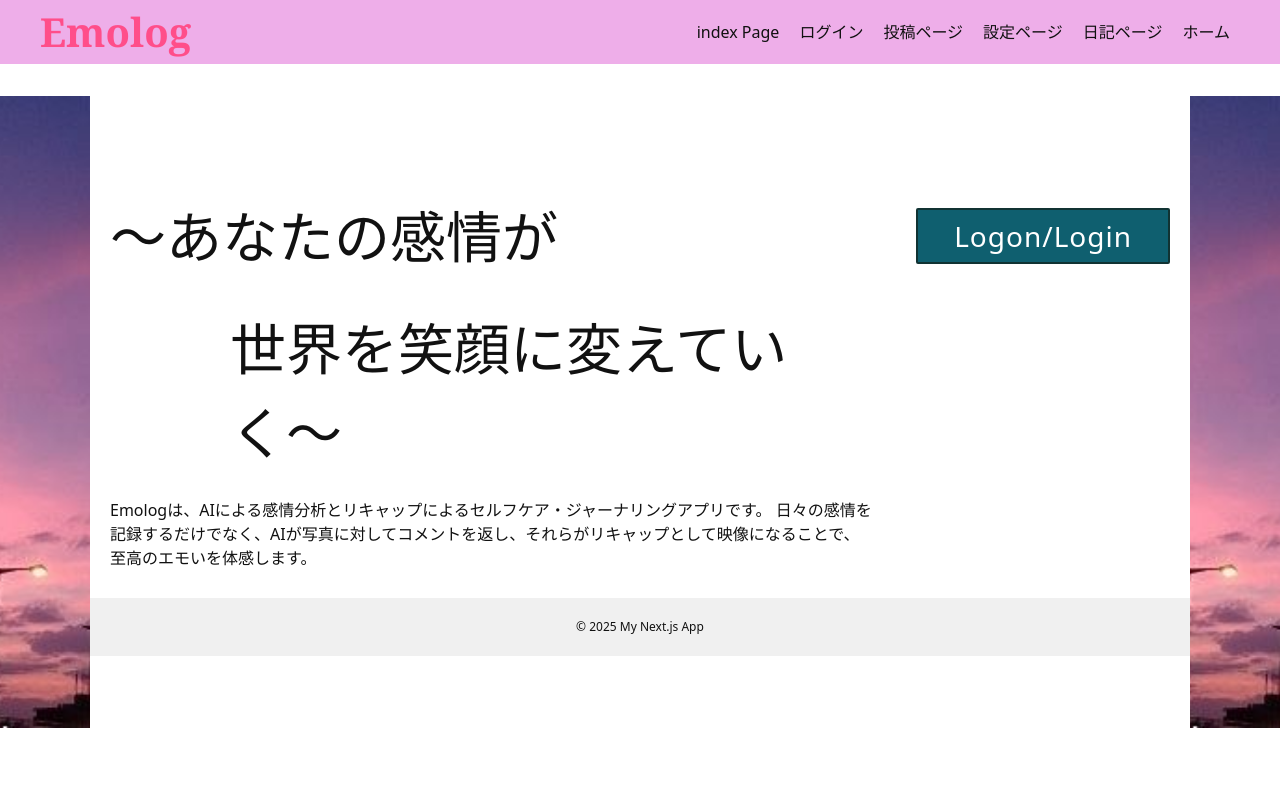
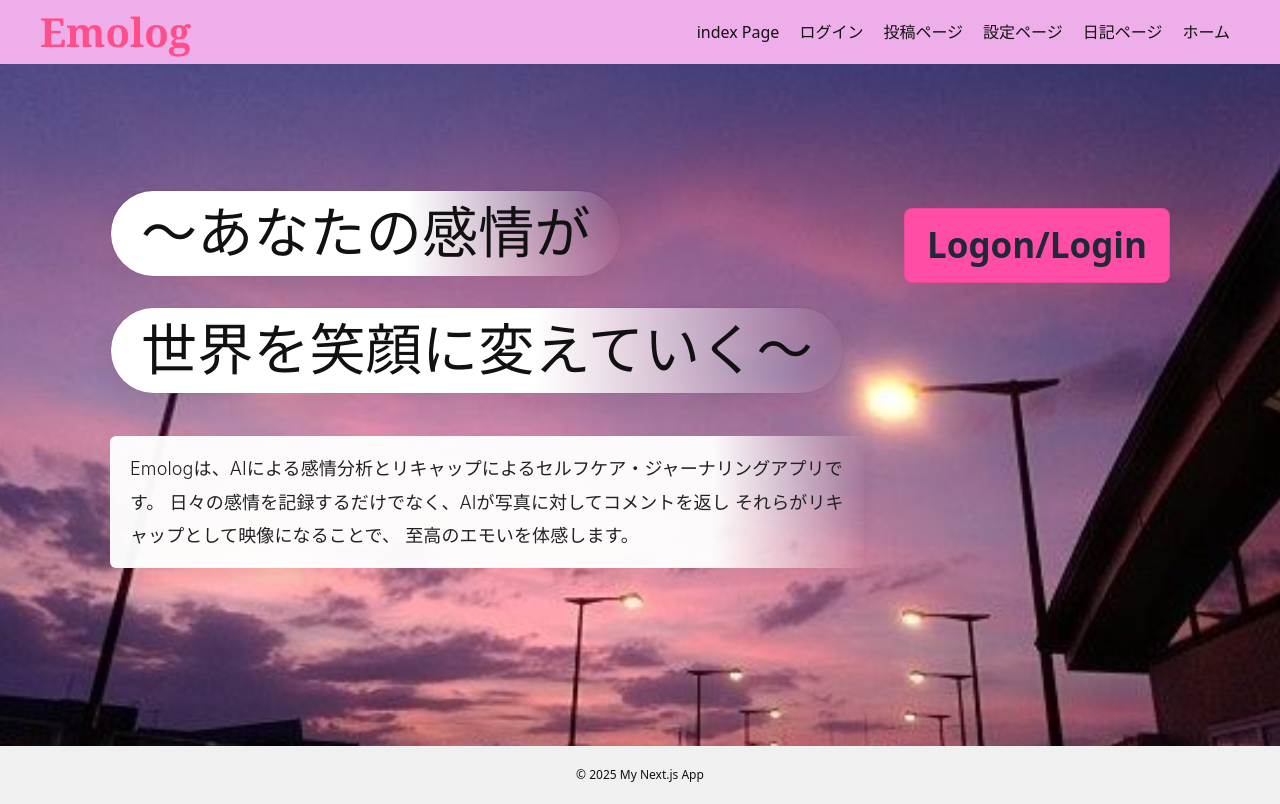
Before and after one commit to jphacks/tk_b_2510, a Next.js app in the folder frontend/: page / in a window 1280 px wide. Built offline with nearby package versions, Linux system fonts and the light colour scheme.

Commit message:
[update]大まかな変更

```diff
--- a/frontend/src/app/page.css
+++ b/frontend/src/app/page.css
@@ -1,4 +1,4 @@
-/* ページ専用スタイル（page.jsx 用に globals.css から移管） */
+/* ページ専用スタイル（復元: サイド余白に背景画像を表示する構成） */
 
 :root {
   --content-max-width: 1100px;
@@ -6,17 +6,22 @@
   --footer-height: 72px;
 }
 
-/* --- 追加: 背景画像を全体に適用 --- */
+/* body は白背景に */
 body {
-  background-color: #ffffff;
+  background-image: url('/images/emolog-bg.jpg');
+  background-size: cover;
+  background-position: center;
+  background-repeat: no-repeat;
+  background-attachment: fixed; /* 固定したくなければ削除 */
+  background-color: #ffffff;    /* 画像読み込み失敗時のフォールバック */
   color: #111;
 }
 
-/* コンテナ（ページ固有の余白調整） */
+/* コンテナは白で上に表示 */
 .container {
   position: relative;
   z-index: 1;               /* 側面の背景より前面に出す */
-  background: #ffffff;      /* 必ず白にして左右背景が見えるように */
+  background: transparent;  /* 背景を透明に変更 */
   border-radius: 6px;
   width: 100%;
   max-width: var(--content-max-width);
@@ -84,7 +89,6 @@ body::after {
   line-height: 1;
   font-weight: 300;
   color: #1a1a1a;
-  background: rgba(255,255,255,0.85);
   padding: 6px 28px;
   border: 2px solid #1a1a1a;
   border-radius: 4px;
@@ -113,31 +117,87 @@ body::after {
   margin: 0;
   padding-left: 0;
 }
+.tagline-small {
+  font-size: 1.25rem;
+  color: #000;
+  margin: 0;
+  padding-left: 0;
+}
+
+/* Headline backgrounds: keep a white block on the left but fade to transparent on the right */
 .tagline {
   font-size: 36px;
   margin: 18px 0 4px 0;
   color: #111;
   text-align: left;
+  display: inline-block;
+  padding: 10px 18px 10px 18px;
+  background: linear-gradient(to right, rgba(255,255,255,1) 0%, rgba(255,255,255,1) 58%, rgba(255,255,255,0) 100%);
+  /* keep a small box shadow to separate text from background image */
+  box-shadow: 0 6px 18px rgba(12,12,20,0.06);
 }
 .tagline-large {
   font-size: 56px;
   margin: 18px 0 24px 0;
-  padding: 4px 0 0 0;
+  padding: 14px 30px 14px 30px; /* widen for pill feel */
   text-align: left;
   color: #111;
-  font-weight: 500;
-}
-/* 2行目の右寄せ（調整用） */
-.tagline-offset {
-  margin-left: 120px;
+  /* softer font styling */
+  font-family: "Inter", "Noto Sans JP", "Hiragino Kaku Gothic ProN", "Yu Gothic", "Meiryo", system-ui, -apple-system, "Segoe UI", Roboto, "Helvetica Neue", Arial, sans-serif;
+  font-weight: 400;
+  display: inline-block;
+  background: linear-gradient(to right, rgba(255,255,255,1) 0%, rgba(255,255,255,1) 58%, rgba(255,255,255,0) 100%);
+  box-shadow: 0 8px 24px rgba(12,12,20,0.06);
+  -webkit-font-smoothing: antialiased;
+  -moz-osx-font-smoothing: grayscale;
+  letter-spacing: 0.2px;
+  line-height: 1.02; /* tight but readable for large headline */
+  border-radius: 999px; /* pill shape */
+  border: 1px solid rgba(0,0,0,0.06);
+  background-clip: padding-box;
+  backdrop-filter: blur(4px); /* subtle softening */
+  transition: transform .18s ease, box-shadow .18s ease, background-color .18s ease;
 }
 
+/* offset second line to align as stacked pill */
+.tagline-large.tagline-offset {
+  display: inline-block;
+  margin-top: 6px;
+  transform-origin: left center;
+}
+
+.tagline-large:hover,
+.tagline-large:focus {
+  transform: translateY(-4px);
+  box-shadow: 0 18px 40px rgba(12,12,20,0.08);
+}
+
+/* Description: style similar to tagline-large but subtler and readable */
+.description {
+  max-width: 860px;
+  font-size: 18px;
+  line-height: 1.85;
+  color: #222;
+  /* softer font settings to match headline */
+  font-family: "Noto Sans JP", "Inter", "Hiragino Kaku Gothic ProN", "Yu Gothic", "Meiryo", system-ui, -apple-system, "Segoe UI", Roboto, "Helvetica Neue", Arial, sans-serif;
+  font-weight: 300;
+  -webkit-font-smoothing: antialiased;
+  -moz-osx-font-smoothing: grayscale;
+  letter-spacing: 0.12px;
+  background: linear-gradient(to right, rgba(255,255,255,0.96) 0%, rgba(255,255,255,0.96) 80%, rgba(255,255,255,0) 100%);
+  display: block;
+  padding: 16px 20px;
+  margin-top: 18px;
+  border-radius: 6px;
+  box-shadow: 0 6px 18px rgba(12,12,20,0.05);
+}
 /* レイアウト */
 .content-wrapper {
   display: flex;
   gap: 40px;
   align-items: flex-start;
   justify-content: space-between;
+  margin-bottom: 150px;
 }
 
 /* 左カラム */
@@ -159,16 +219,29 @@ body::after {
 
 /* Login ボタン */
 .login-button {
-  display: inline-block;
-  background: #0f5f6f;
-  color: #fff;
-  padding: 12px 36px;
-  border-radius: 2px;
-  border: 2px solid #133;
-  font-size: 28px;
-  letter-spacing: 1px;
+  display: inline-flex;
+  align-items: center;
+  justify-content: center;
+  background-color: #ff4da6;               /* 背景を透かして馴染ませる */
+  color: #1f2937;                        /* 暗めのテキスト色で落ち着かせる */
+  padding: 10px 22px;                    /* 小さめにして浮いた印象を軽減 */
+  font-size: 35px;                       /* 大きすぎないサイズ */
+  font-weight: 600;
+  border: 1.5px solid rgba(0,0,0,0.08);  /* 薄いボーダーで明確に */
+  border-radius: 8px;
+  box-shadow: 0 6px 18px rgba(12,12,20,0.04);
   text-decoration: none;
-  line-height: 1;
+  transition: transform .16s ease, box-shadow .16s ease, background-color .16s ease, border-color .16s ease, color .16s ease;
+}
+
+/* ホバーでアクセント（控えめ） */
+.login-button:hover,
+.login-button:focus {
+  background: rgba(255,77,166,0.06);          /* ヘッダーのピンクと馴染む薄い色 */
+  border-color: rgba(255,77,166,0.35);
+  color: #ff4da6;
+  transform: translateY(-2px);
+  box-shadow: 0 12px 30px rgba(12,12,20,0.08);
 }
 
 /* footer系（ページ内フロー用） */
@@ -176,20 +249,24 @@ body::after {
   position: static;
   width: 100%;
   height: auto;
-  background: #efefef;
+  background: #ffffff;
   border-top: 1px solid rgba(0,0,0,0.06);
   box-sizing: border-box;
   padding: 18px 0;
+  z-index: 1;
 }
+
 .footer-inner {
   max-width: 1100px;
   margin: 0 auto;
   padding: 0 20px;
   display: flex;
   align-items: center;
-  justify-content: flex-start;
+  justify-content: center;
   min-height: 48px;
+  background: transparent;
 }
+
 .footer-description {
   margin: 0;
   color: #333;
@@ -226,3 +303,11 @@ body::after {
   .content-wrapper { flex-direction: column; gap: 18px; }
   .container { padding-top: calc(var(--header-height) + 18px); }
 }
+
+/* サイド背景を無効化（擬似要素を非表示にする） */
+body::before,
+body::after {
+  display: none !important;
+  background: none !important;
+  pointer-events: none !important;
+}
--- a/frontend/src/app/page.jsx
+++ b/frontend/src/app/page.jsx
@@ -11,7 +11,8 @@ function App() {
       */}
 
       {/* ヘッダーとフッターの間だけ背景を表示するラッパー */}
-      <div className="content-wrapper">
+      <div className="page-body-bg">    {/* ヘッダーとフッターの間だけ背景を表示するラッパー */}
+        <div className="content-wrapper">
 
         {/* 左側のメインコンテンツ */}
         <main className="main-content">
@@ -23,7 +24,8 @@ function App() {
           </p>
           <p className="description">
             Emologは、AIによる感情分析とリキャップによるセルフケア・ジャーナリングアプリです。
-            日々の感情を記録するだけでなく、AIが写真に対してコメントを返し、それらがリキャップとして映像になることで、
+            日々の感情を記録するだけでなく、AIが写真に対してコメントを返し
+            それらがリキャップとして映像になることで、
             至高のエモいを体感します。
           </p>
         </main>
@@ -34,6 +36,7 @@ function App() {
         </nav>
 
       </div>
+      </div>
 
 
     </div>
```
